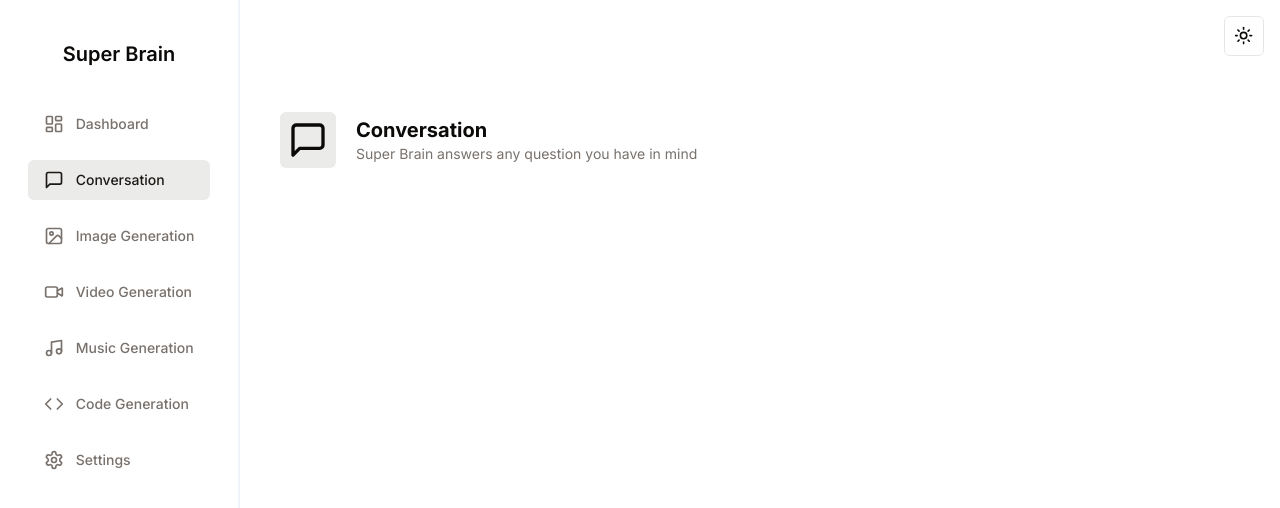
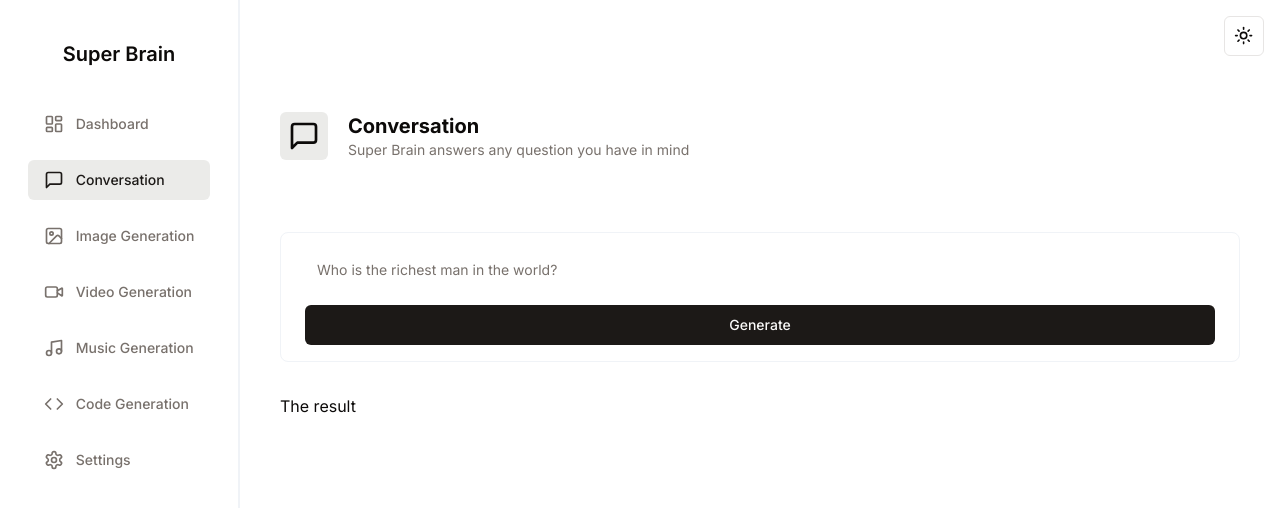
Before and after one commit to mikeling-dev/super-brain, a Next.js app: page /conversation in a window 1280 px wide. Shown: the top 508 px of the page. Built offline with nearby package versions, Linux system fonts and the light colour scheme.

Commit message:
conversation page form, openai api key

```diff
--- a/package.json
+++ b/package.json
@@ -11,8 +11,10 @@
   "dependencies": {
     "@clerk/nextjs": "^5.3.1",
     "@clerk/themes": "^2.1.20",
+    "@hookform/resolvers": "^3.9.0",
     "@radix-ui/react-dialog": "^1.1.1",
     "@radix-ui/react-dropdown-menu": "^2.1.1",
+    "@radix-ui/react-label": "^2.1.0",
     "@radix-ui/react-slot": "^1.1.0",
     "class-variance-authority": "^0.7.0",
     "clsx": "^2.1.1",
@@ -21,8 +23,10 @@
     "next-themes": "^0.3.0",
     "react": "^18",
     "react-dom": "^18",
+    "react-hook-form": "^7.52.2",
     "tailwind-merge": "^2.5.2",
-    "tailwindcss-animate": "^1.0.7"
+    "tailwindcss-animate": "^1.0.7",
+    "zod": "^3.23.8"
   },
   "devDependencies": {
     "@types/node": "^20",
--- /dev/null
+++ b/src/app/(dashboard)/(routes)/conversation/constants.ts
@@ -0,0 +1,7 @@
+import * as z from "zod";
+
+export const formSchema = z.object({
+  prompt: z.string().min(1, {
+    message: "prompt is required",
+  }),
+});
--- a/src/app/(dashboard)/(routes)/conversation/page.tsx
+++ b/src/app/(dashboard)/(routes)/conversation/page.tsx
@@ -1,14 +1,67 @@
+"use client";
+
+import * as z from "zod";
 import Heading from "@/components/heading";
 import { MessageSquare } from "lucide-react";
+import { useForm } from "react-hook-form";
+import { formSchema } from "./constants";
+import { zodResolver } from "@hookform/resolvers/zod";
+import { Form, FormControl, FormField, FormItem } from "@/components/ui/form";
+import { Input } from "@/components/ui/input";
+import { Button } from "@/components/ui/button";
 
 export default function ConversationPage() {
+  const form = useForm<z.infer<typeof formSchema>>({
+    resolver: zodResolver(formSchema),
+    defaultValues: {
+      prompt: "",
+    },
+  });
+
+  const isLoading = form.formState.isSubmitting;
+
+  const onSubmit = async (values: z.infer<typeof formSchema>) => {
+    console.log(values);
+  };
   return (
-    <div>
+    <div className="space-y-8">
       <Heading
         title="Conversation"
         description="Super Brain answers any question you have in mind"
         icon={MessageSquare}
       />
+      <div className="px-6 md:px-10 space-y-8">
+        <Form {...form}>
+          <form
+            onSubmit={form.handleSubmit(onSubmit)}
+            className="w-full rounded-lg border p-4 px-3 md:px-6 focus-within:shadow-xl grid grid-cols-12 gap-4"
+          >
+            <FormField
+              name="prompt"
+              render={({ field }) => (
+                <FormItem className="col-span-full lg:col-span-10">
+                  <FormControl>
+                    <Input
+                      className="border-0 outline-none focus-visible:ring-transparent"
+                      disabled={isLoading}
+                      placeholder="Who is the richest man in the world?"
+                      {...field}
+                    />
+                  </FormControl>
+                </FormItem>
+              )}
+            />
+            <Button
+              className="col-span-full"
+              disabled={isLoading}
+              type="submit"
+            >
+              Generate
+            </Button>
+          </form>
+        </Form>
+        <div>The result</div>
+      </div>
     </div>
   );
 }
--- a/src/components/heading.tsx
+++ b/src/components/heading.tsx
@@ -12,9 +12,9 @@
   icon: Icon,
 }: HeadingProps) {
   return (
-    <div className="flex flex-row p-4 md:p-10 gap-5 items-center">
+    <div className="flex flex-row p-6 md:p-10 gap-5 items-center">
       <div className="bg-accent p-2 rounded-md">
-        <Icon className="w-10 h-10" />
+        <Icon className="w-8 h-8" />
       </div>
       <div>
         <p className="text-xl font-bold">{title}</p>
--- /dev/null
+++ b/src/components/ui/form.tsx
@@ -0,0 +1,178 @@
+"use client"
+
+import * as React from "react"
+import * as LabelPrimitive from "@radix-ui/react-label"
+import { Slot } from "@radix-ui/react-slot"
+import {
+  Controller,
+  ControllerProps,
+  FieldPath,
+  FieldValues,
+  FormProvider,
+  useFormContext,
+} from "react-hook-form"
+
+import { cn } from "@/lib/utils"
+import { Label } from "@/components/ui/label"
+
+const Form = FormProvider
+
+type FormFieldContextValue<
+  TFieldValues extends FieldValues = FieldValues,
+  TName extends FieldPath<TFieldValues> = FieldPath<TFieldValues>
+> = {
+  name: TName
+}
+
+const FormFieldContext = React.createContext<FormFieldContextValue>(
+  {} as FormFieldContextValue
+)
+
+const FormField = <
+  TFieldValues extends FieldValues = FieldValues,
+  TName extends FieldPath<TFieldValues> = FieldPath<TFieldValues>
+>({
+  ...props
+}: ControllerProps<TFieldValues, TName>) => {
+  return (
+    <FormFieldContext.Provider value={{ name: props.name }}>
+      <Controller {...props} />
+    </FormFieldContext.Provider>
+  )
+}
+
+const useFormField = () => {
+  const fieldContext = React.useContext(FormFieldContext)
+  const itemContext = React.useContext(FormItemContext)
+  const { getFieldState, formState } = useFormContext()
+
+  const fieldState = getFieldState(fieldContext.name, formState)
+
+  if (!fieldContext) {
+    throw new Error("useFormField should be used within <FormField>")
+  }
+
+  const { id } = itemContext
+
+  return {
+    id,
+    name: fieldContext.name,
+    formItemId: `${id}-form-item`,
+    formDescriptionId: `${id}-form-item-description`,
+    formMessageId: `${id}-form-item-message`,
+    ...fieldState,
+  }
+}
+
+type FormItemContextValue = {
+  id: string
+}
+
+const FormItemContext = React.createContext<FormItemContextValue>(
+  {} as FormItemContextValue
+)
+
+const FormItem = React.forwardRef<
+  HTMLDivElement,
+  React.HTMLAttributes<HTMLDivElement>
+>(({ className, ...props }, ref) => {
+  const id = React.useId()
+
+  return (
+    <FormItemContext.Provider value={{ id }}>
+      <div ref={ref} className={cn("space-y-2", className)} {...props} />
+    </FormItemContext.Provider>
+  )
+})
+FormItem.displayName = "FormItem"
+
+const FormLabel = React.forwardRef<
+  React.ElementRef<typeof LabelPrimitive.Root>,
+  React.ComponentPropsWithoutRef<typeof LabelPrimitive.Root>
+>(({ className, ...props }, ref) => {
+  const { error, formItemId } = useFormField()
+
+  return (
+    <Label
+      ref={ref}
+      className={cn(error && "text-destructive", className)}
+      htmlFor={formItemId}
+      {...props}
+    />
+  )
+})
+FormLabel.displayName = "FormLabel"
+
+const FormControl = React.forwardRef<
+  React.ElementRef<typeof Slot>,
+  React.ComponentPropsWithoutRef<typeof Slot>
+>(({ ...props }, ref) => {
+  const { error, formItemId, formDescriptionId, formMessageId } = useFormField()
+
+  return (
+    <Slot
+      ref={ref}
+      id={formItemId}
+      aria-describedby={
+        !error
+          ? `${formDescriptionId}`
+          : `${formDescriptionId} ${formMessageId}`
+      }
+      aria-invalid={!!error}
+      {...props}
+    />
+  )
+})
+FormControl.displayName = "FormControl"
+
+const FormDescription = React.forwardRef<
+  HTMLParagraphElement,
+  React.HTMLAttributes<HTMLParagraphElement>
+>(({ className, ...props }, ref) => {
+  const { formDescriptionId } = useFormField()
+
+  return (
+    <p
+      ref={ref}
+      id={formDescriptionId}
+      className={cn("text-sm text-muted-foreground", className)}
+      {...props}
+    />
+  )
+})
+FormDescription.displayName = "FormDescription"
+
+const FormMessage = React.forwardRef<
+  HTMLParagraphElement,
+  React.HTMLAttributes<HTMLParagraphElement>
+>(({ className, children, ...props }, ref) => {
+  const { error, formMessageId } = useFormField()
+  const body = error ? String(error?.message) : children
+
+  if (!body) {
+    return null
+  }
+
+  return (
+    <p
+      ref={ref}
+      id={formMessageId}
+      className={cn("text-sm font-medium text-destructive", className)}
+      {...props}
+    >
+      {body}
+    </p>
+  )
+})
+FormMessage.displayName = "FormMessage"
+
+export {
+  useFormField,
+  Form,
+  FormItem,
+  FormLabel,
+  FormControl,
+  FormDescription,
+  FormMessage,
+  FormField,
+}
--- /dev/null
+++ b/src/components/ui/input.tsx
@@ -0,0 +1,25 @@
+import * as React from "react"
+
+import { cn } from "@/lib/utils"
+
+export interface InputProps
+  extends React.InputHTMLAttributes<HTMLInputElement> {}
+
+const Input = React.forwardRef<HTMLInputElement, InputProps>(
+  ({ className, type, ...props }, ref) => {
+    return (
+      <input
+        type={type}
+        className={cn(
+          "flex h-10 w-full rounded-md border border-input bg-background px-3 py-2 text-sm ring-offset-background file:border-0 file:bg-transparent file:text-sm file:font-medium placeholder:text-muted-foreground focus-visible:outline-none focus-visible:ring-2 focus-visible:ring-ring focus-visible:ring-offset-2 disabled:cursor-not-allowed disabled:opacity-50",
+          className
+        )}
+        ref={ref}
+        {...props}
+      />
+    )
+  }
+)
+Input.displayName = "Input"
+
+export { Input }
--- /dev/null
+++ b/src/components/ui/label.tsx
@@ -0,0 +1,26 @@
+"use client"
+
+import * as React from "react"
+import * as LabelPrimitive from "@radix-ui/react-label"
+import { cva, type VariantProps } from "class-variance-authority"
+
+import { cn } from "@/lib/utils"
+
+const labelVariants = cva(
+  "text-sm font-medium leading-none peer-disabled:cursor-not-allowed peer-disabled:opacity-70"
+)
+
+const Label = React.forwardRef<
+  React.ElementRef<typeof LabelPrimitive.Root>,
+  React.ComponentPropsWithoutRef<typeof LabelPrimitive.Root> &
+    VariantProps<typeof labelVariants>
+>(({ className, ...props }, ref) => (
+  <LabelPrimitive.Root
+    ref={ref}
+    className={cn(labelVariants(), className)}
+    {...props}
+  />
+))
+Label.displayName = LabelPrimitive.Root.displayName
+
+export { Label }
```
Also changed, not shown: 1 other file (tests, documents, lock files or other folders).
